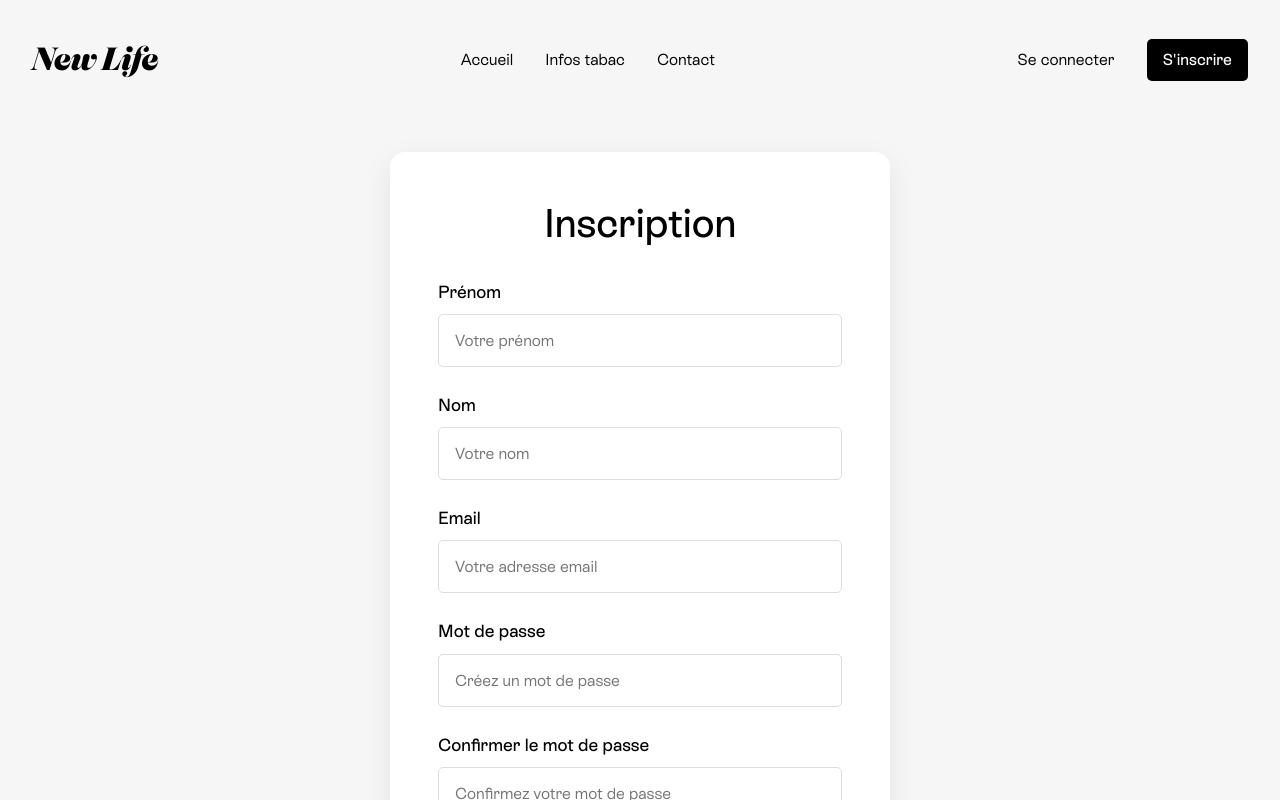
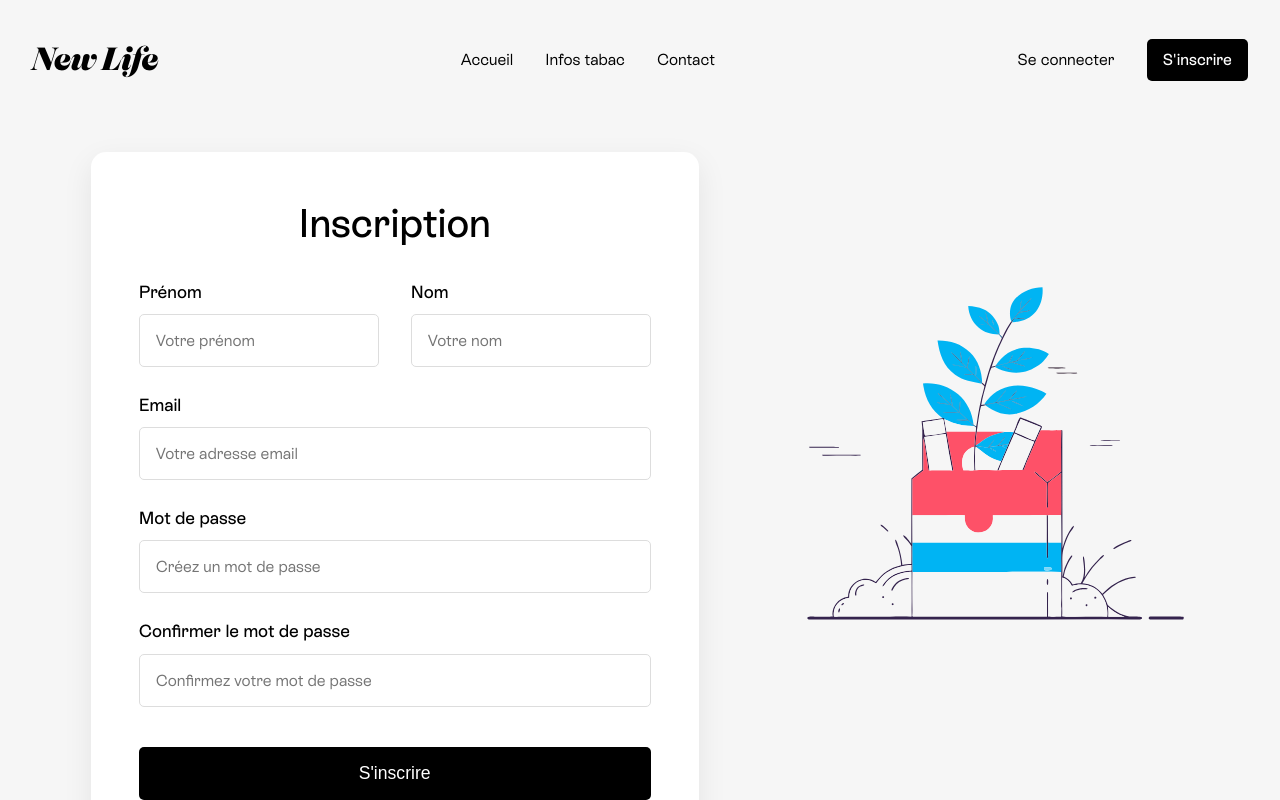
Before and after one commit to Lucacist/new-life-next, a Next.js app: page /register in a window 1280 px wide. Shown: the top 800 px of the page. Built offline with nearby package versions, Linux system fonts and the light colour scheme; no server answers.

Commit message:
feat: add authentication pages with login and registration forms

```diff
--- a/app/globals.css
+++ b/app/globals.css
@@ -317,15 +317,16 @@ a, li {
 /* Styles pour les pages d'authentification */
 .auth-container {
   display: flex;
-  justify-content: center;
+  justify-content: space-evenly;
   align-items: center;
+  flex-direction: row;
+  gap: 2rem;
   min-height: calc(100vh - 160px);
   padding: 2rem;
 }
 
 .auth-card {
-  width: 100%;
-  max-width: 500px;
+  width: fit-content;
   padding: 3rem;
   background-color: white;
   border-radius: 15px;
@@ -442,3 +443,13 @@ a, li {
 .home-page-footer p {
   font-size: 1rem;
 }
+
+.auth-image {
+  height: 50vh;
+  margin-bottom: 10rem;
+}
+
+.auth-container-row {
+  display: flex;
+  gap: 2rem;
+}
--- a/app/login/page.js
+++ b/app/login/page.js
@@ -76,9 +76,6 @@ export default function Login() {
             Vous n'avez pas de compte ?{' '}
             <Link href="/register">Inscrivez-vous ici</Link>
           </p>
-          <p>
-            <Link href="/">Retour à l'accueil</Link>
-          </p>
         </div>
       </div>
     </div>
--- a/app/register/page.js
+++ b/app/register/page.js
@@ -1,16 +1,16 @@
-'use client';
+"use client";
 
-import { useState } from 'react';
-import Link from 'next/link';
-import { useRouter } from 'next/navigation';
-import { signUp } from '@/lib/supabase';
+import { useState } from "react";
+import Link from "next/link";
+import { useRouter } from "next/navigation";
+import { signUp } from "@/lib/supabase";
 
 export default function Register() {
-  const [firstName, setFirstName] = useState('');
-  const [lastName, setLastName] = useState('');
-  const [email, setEmail] = useState('');
-  const [password, setPassword] = useState('');
-  const [confirmPassword, setConfirmPassword] = useState('');
+  const [firstName, setFirstName] = useState("");
+  const [lastName, setLastName] = useState("");
+  const [email, setEmail] = useState("");
+  const [password, setPassword] = useState("");
+  const [confirmPassword, setConfirmPassword] = useState("");
   const [loading, setLoading] = useState(false);
   const [error, setError] = useState(null);
   const [success, setSuccess] = useState(false);
@@ -24,20 +24,25 @@ export default function Register() {
 
     // Vérification des mots de passe
     if (password !== confirmPassword) {
-      setError('Les mots de passe ne correspondent pas');
+      setError("Les mots de passe ne correspondent pas");
       setLoading(false);
       return;
     }
 
     // Vérification de la force du mot de passe
     if (password.length < 6) {
-      setError('Le mot de passe doit contenir au moins 6 caractères');
+      setError("Le mot de passe doit contenir au moins 6 caractères");
       setLoading(false);
       return;
     }
 
     try {
-      const { data, error } = await signUp(email, password, firstName, lastName);
+      const { data, error } = await signUp(
+        email,
+        password,
+        firstName,
+        lastName
+      );
 
       if (error) {
         throw error;
@@ -48,11 +53,13 @@ export default function Register() {
 
       // Redirection après un délai
       setTimeout(() => {
-        router.push('/login');
+        router.push("/login");
       }, 3000);
     } catch (error) {
-      console.error('Erreur d\'inscription:', error);
-      setError(error.message || 'Une erreur est survenue lors de l\'inscription');
+      console.error("Erreur d'inscription:", error);
+      setError(
+        error.message || "Une erreur est survenue lors de l'inscription"
+      );
     } finally {
       setLoading(false);
     }
@@ -66,12 +73,13 @@ export default function Register() {
         {error && <div className="auth-error">{error}</div>}
         {success && (
           <div className="auth-success">
-            Inscription réussie ! Veuillez vérifier votre email pour confirmer votre compte.
-            Vous allez être redirigé vers la page de connexion...
+            Inscription réussie ! Veuillez vérifier votre email pour confirmer
+            votre compte. Vous allez être redirigé vers la page de connexion...
           </div>
         )}
 
         <form onSubmit={handleSubmit} className="auth-form">
+          <div className="auth-container-row">
             <div className="form-group">
               <label htmlFor="firstName">Prénom</label>
               <input
@@ -94,6 +102,7 @@ export default function Register() {
                 required
                 placeholder="Votre nom"
               />
+            </div>
           </div>
 
           <div className="form-group">
@@ -133,20 +142,18 @@ export default function Register() {
           </div>
 
           <button type="submit" className="auth-button" disabled={loading}>
-            {loading ? 'Inscription en cours...' : 'S\'inscrire'}
+            {loading ? "Inscription en cours..." : "S'inscrire"}
           </button>
         </form>
 
         <div className="auth-links">
           <p>
-            Vous avez déjà un compte ?{' '}
+            Vous avez déjà un compte ?{" "}
             <Link href="/login">Connectez-vous ici</Link>
-          </p>
-          <p>
-            <Link href="/">Retour à l'accueil</Link>
           </p>
         </div>
       </div>
+      <img className="auth-image" src="/img/signin.svg" alt="Sign In" />
     </div>
   );
 }
```
Also changed, not shown: public/img/signin.svg (added). Lines whose indentation alone changed are shown as unchanged.
